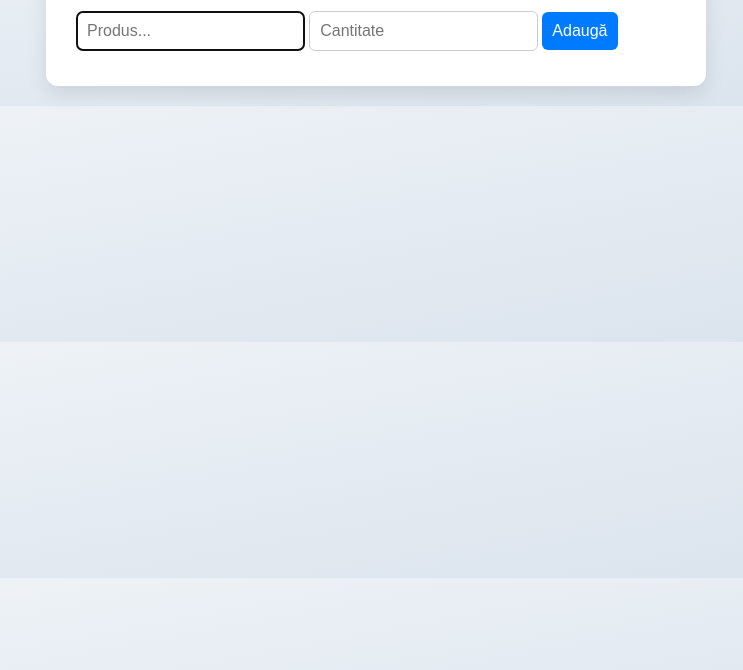
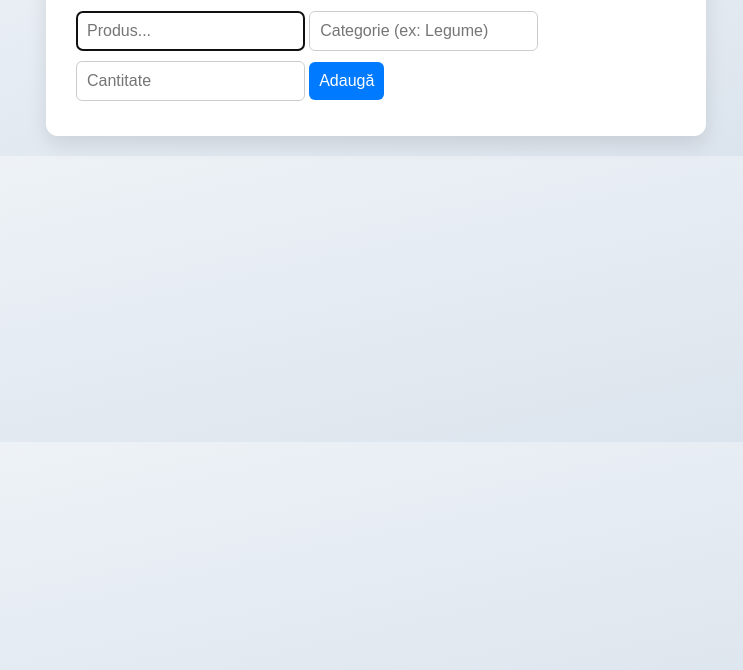
Before and after one commit to ruben-24/Lista-cumparaturi, a website: page public/index.html in a window 1280 px wide. Shown: the part 130-800 px from the top of the page, without its empty margins (264-1007 px from the left). Drawn offline with nearby package versions, Linux system fonts and the light colour scheme; no server answers.

Commit message:
Update index.html

```diff
--- a/public/index.html
+++ b/public/index.html
@@ -10,6 +10,7 @@
   <div id="app">
     <h1>Lista de cumpărături</h1>
     <input id="itemName" placeholder="Produs..." autofocus />
+    <input id="itemCategory" placeholder="Categorie (ex: Legume)" />
     <input id="itemQty" placeholder="Cantitate" />
     <button id="addBtn">Adaugă</button>
 
```
